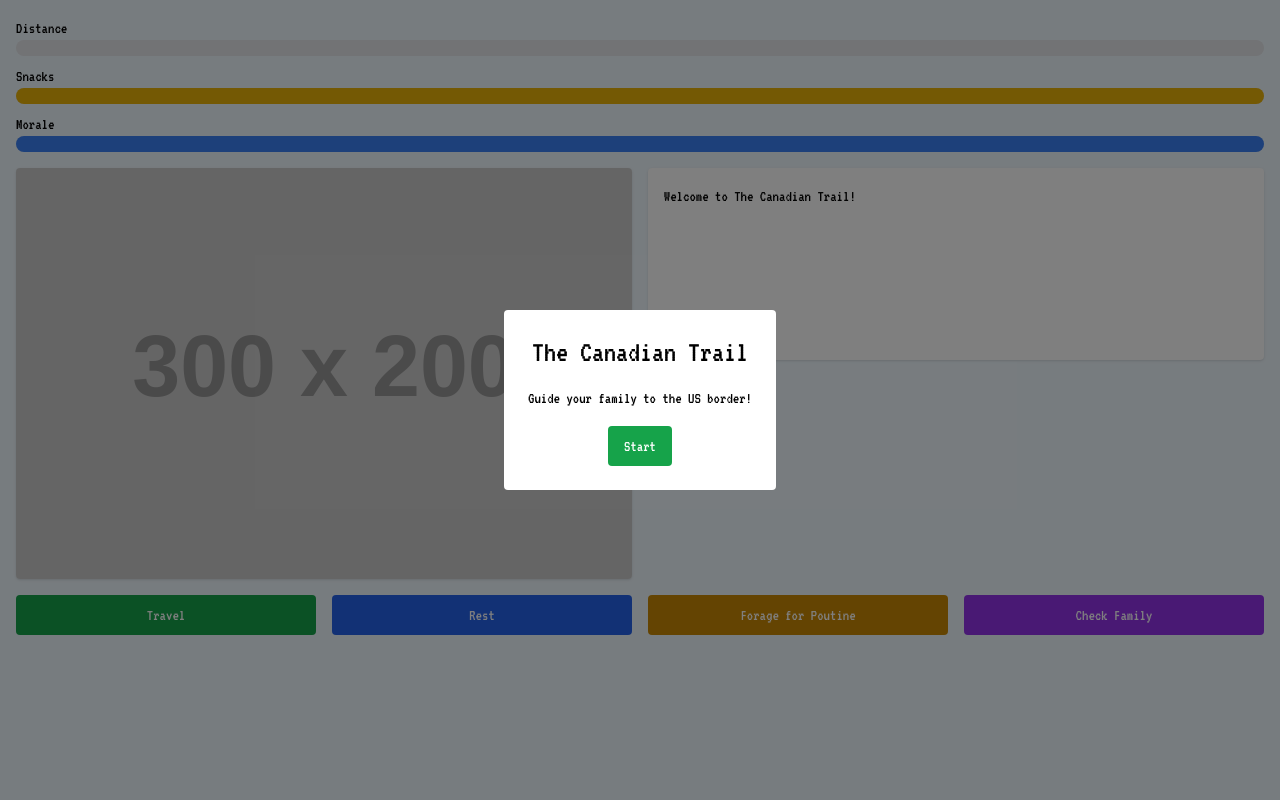
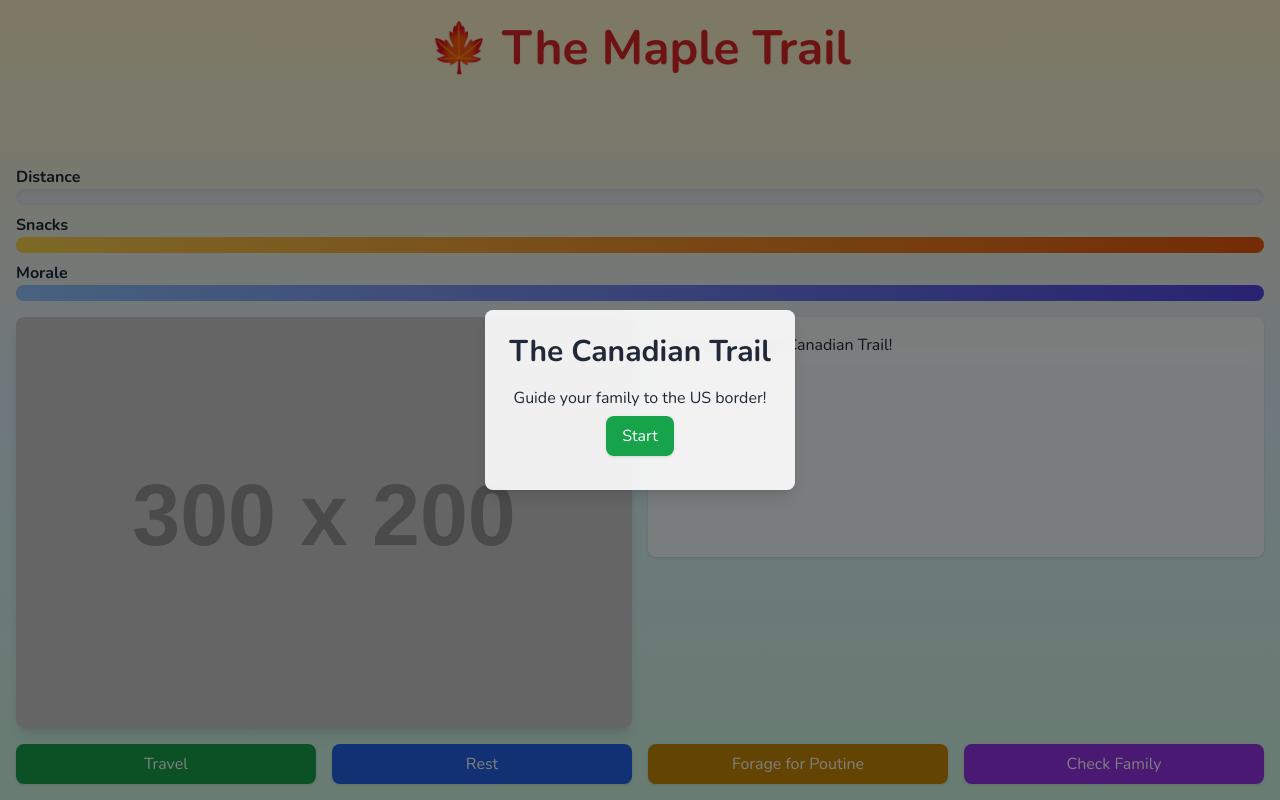
Before and after one commit to JohnCelery/The-Maple-Trail, a plain HTML site: page index.html in a window 1280 px wide. Drawn offline with nearby package versions, Linux system fonts and the light colour scheme; placeholder pictures from the web are drawn by us.

Commit message:
Enhance UI with modern styling

```diff
--- a/index.html
+++ b/index.html
@@ -4,73 +4,77 @@
 <meta charset="UTF-8">
 <meta name="viewport" content="width=device-width, initial-scale=1.0">
 <title>The Canadian Trail</title>
-<link href="https://fonts.googleapis.com/css2?family=VT323&display=swap" rel="stylesheet">
+<link href="https://fonts.googleapis.com/css2?family=VT323&family=Nunito:wght@400;700&display=swap" rel="stylesheet">
 <script src="https://cdn.tailwindcss.com"></script>
 <style>
- body { font-family: 'VT323', monospace; }
+ body { font-family: 'Nunito', sans-serif; background: linear-gradient(to bottom, #fef3c7, #e0f2fe, #d1fae5); }
  .progress-bar { height: 1rem; }
+ .progress-bar div { transition: width 0.5s ease; }
 </style>
 </head>
-<body class="bg-sky-50 min-h-screen flex flex-col justify-between">
+<body class="min-h-screen flex flex-col justify-between text-gray-800">
+<header class="text-center py-6">
+  <h1 class="text-5xl font-extrabold text-red-600 drop-shadow-sm">🍁 The Maple Trail</h1>
+</header>
 <div id="game" class="container mx-auto p-4 space-y-4">
   <div class="space-y-2">
     <div>
-      <span>Distance</span>
-      <div class="w-full bg-gray-200 rounded-full progress-bar">
-        <div id="distanceBar" class="bg-green-500 h-full rounded-full" style="width:0%"></div>
+      <span class="font-bold">Distance</span>
+      <div class="w-full bg-gray-200 rounded-full shadow-inner progress-bar">
+        <div id="distanceBar" class="h-full rounded-full bg-gradient-to-r from-lime-400 to-green-600" style="width:0%"></div>
       </div>
     </div>
     <div>
-      <span>Snacks</span>
-      <div class="w-full bg-gray-200 rounded-full progress-bar">
-        <div id="snacksBar" class="bg-yellow-500 h-full rounded-full" style="width:100%"></div>
+      <span class="font-bold">Snacks</span>
+      <div class="w-full bg-gray-200 rounded-full shadow-inner progress-bar">
+        <div id="snacksBar" class="h-full rounded-full bg-gradient-to-r from-amber-300 to-orange-600" style="width:100%"></div>
       </div>
     </div>
     <div>
-      <span>Morale</span>
-      <div class="w-full bg-gray-200 rounded-full progress-bar">
-        <div id="moraleBar" class="bg-blue-500 h-full rounded-full" style="width:100%"></div>
+      <span class="font-bold">Morale</span>
+      <div class="w-full bg-gray-200 rounded-full shadow-inner progress-bar">
+        <div id="moraleBar" class="h-full rounded-full bg-gradient-to-r from-blue-300 to-indigo-600" style="width:100%"></div>
       </div>
     </div>
   </div>
 
   <div class="flex space-x-4">
-    <img id="eventImg" src="https://placehold.co/300x200" alt="Event" class="w-1/2 rounded shadow">
-    <div id="log" class="w-1/2 bg-white p-4 rounded shadow h-48 overflow-y-auto">Welcome to The Canadian Trail!</div>
+    <img id="eventImg" src="https://placehold.co/300x200" alt="Event" class="w-1/2 rounded-lg shadow-lg">
+    <div id="log" class="w-1/2 bg-white/70 backdrop-blur-sm p-4 rounded-lg shadow h-60 overflow-y-auto">Welcome to The Canadian Trail!</div>
   </div>
 
   <div class="grid grid-cols-2 md:grid-cols-4 gap-4">
-    <button id="travelBtn" class="bg-green-600 hover:bg-green-700 text-white py-2 px-4 rounded">Travel</button>
-    <button id="restBtn" class="bg-blue-600 hover:bg-blue-700 text-white py-2 px-4 rounded">Rest</button>
-    <button id="forageBtn" class="bg-yellow-600 hover:bg-yellow-700 text-white py-2 px-4 rounded">Forage for Poutine</button>
-    <button id="checkBtn" class="bg-purple-600 hover:bg-purple-700 text-white py-2 px-4 rounded">Check Family</button>
+    <button id="travelBtn" class="transition transform active:scale-95 bg-green-600 hover:bg-green-700 text-white py-2 px-4 rounded-lg shadow">Travel</button>
+    <button id="restBtn" class="transition transform active:scale-95 bg-blue-600 hover:bg-blue-700 text-white py-2 px-4 rounded-lg shadow">Rest</button>
+    <button id="forageBtn" class="transition transform active:scale-95 bg-yellow-600 hover:bg-yellow-700 text-white py-2 px-4 rounded-lg shadow">Forage for Poutine</button>
+    <button id="checkBtn" class="transition transform active:scale-95 bg-purple-600 hover:bg-purple-700 text-white py-2 px-4 rounded-lg shadow">Check Family</button>
   </div>
 </div>
 
 <!-- Start Modal -->
-<div id="startModal" class="fixed inset-0 bg-black bg-opacity-50 flex items-center justify-center">
-  <div class="bg-white p-6 rounded space-y-4 text-center">
-    <h1 class="text-3xl">The Canadian Trail</h1>
+<div id="startModal" class="fixed inset-0 bg-black bg-opacity-50 flex items-center justify-center transition-opacity">
+  <div class="bg-white/90 backdrop-blur-sm p-6 rounded-lg space-y-4 text-center shadow-lg">
+    <h1 class="text-3xl font-bold">The Canadian Trail</h1>
     <p>Guide your family to the US border!</p>
-    <button id="startBtn" class="bg-green-600 hover:bg-green-700 text-white py-2 px-4 rounded">Start</button>
+    <button id="startBtn" class="transition transform active:scale-95 animate-bounce bg-green-600 hover:bg-green-700 text-white py-2 px-4 rounded-lg shadow">Start</button>
   </div>
 </div>
 
 <!-- Status Modal -->
 <div id="statusModal" class="fixed inset-0 bg-black bg-opacity-50 flex items-center justify-center hidden">
-  <div class="bg-white p-6 rounded space-y-4">
-    <h2 class="text-2xl">Family Status</h2>
+  <div class="bg-white/90 backdrop-blur-sm p-6 rounded-lg space-y-4 shadow-lg">
+    <h2 class="text-2xl font-bold">Family Status</h2>
     <ul id="familyStatus" class="space-y-1"></ul>
-    <button class="closeStatus bg-blue-600 hover:bg-blue-700 text-white py-1 px-3 rounded">Close</button>
+    <button class="closeStatus transition transform active:scale-95 bg-blue-600 hover:bg-blue-700 text-white py-1 px-3 rounded-lg">Close</button>
   </div>
 </div>
 
 <!-- End Modal -->
 <div id="endModal" class="fixed inset-0 bg-black bg-opacity-50 flex items-center justify-center hidden">
-  <div class="bg-white p-6 rounded space-y-4 text-center">
-    <h2 id="endTitle" class="text-3xl"></h2>
+  <div class="bg-white/90 backdrop-blur-sm p-6 rounded-lg space-y-4 text-center shadow-lg">
+    <h2 id="endTitle" class="text-3xl font-bold"></h2>
     <p id="endDesc"></p>
-    <button onclick="location.reload()" class="bg-green-600 hover:bg-green-700 text-white py-2 px-4 rounded">Play Again</button>
+    <button onclick="location.reload()" class="transition transform active:scale-95 bg-green-600 hover:bg-green-700 text-white py-2 px-4 rounded-lg">Play Again</button>
   </div>
 </div>
 
@@ -130,8 +134,8 @@ const milestoneEvents = {
 // Utility to add messages
 function addLog(msg) {
   const log = document.getElementById('log');
-  log.innerHTML += `<p>${msg}</p>`;
-  log.scrollTop = log.scrollHeight;
+  log.innerHTML += `<p class='mt-1'>${msg}</p>`;
+  log.lastElementChild.scrollIntoView({ behavior: 'smooth' });
 }
 
 function removeItem(item) {
```
